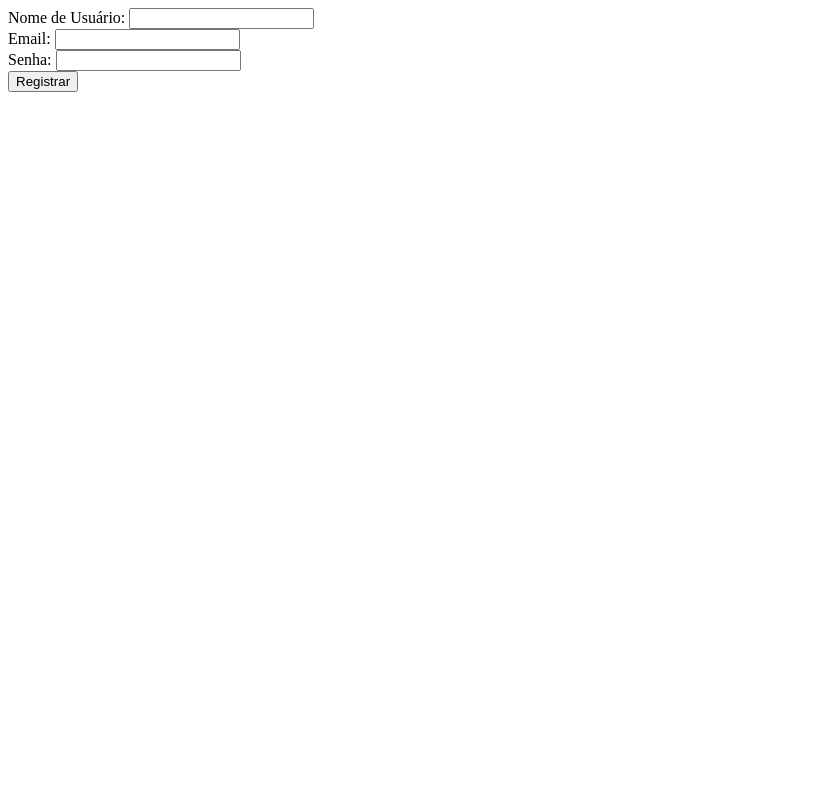
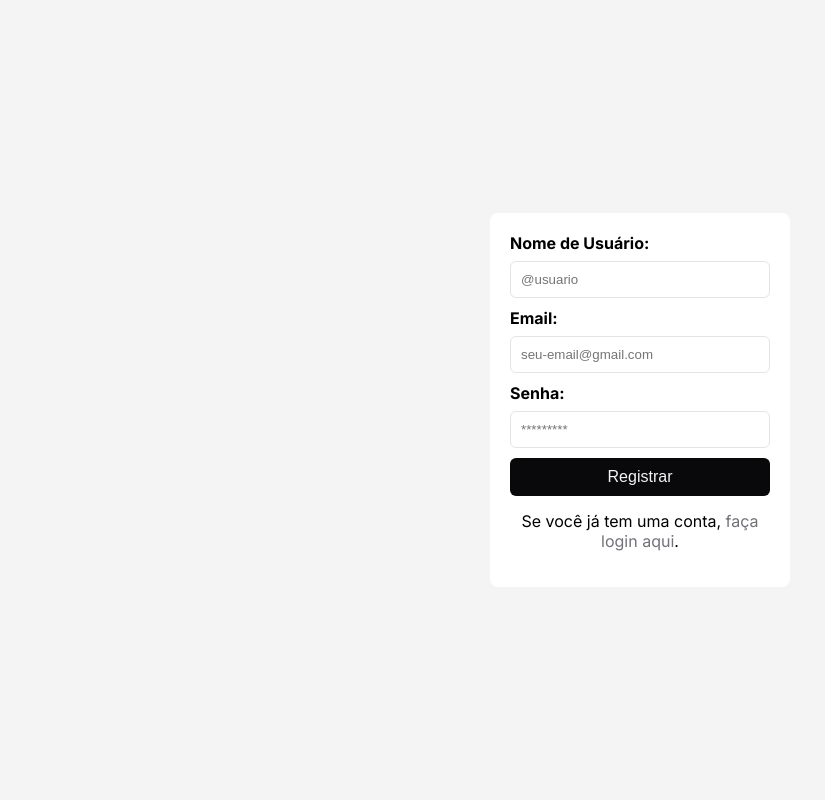
Before and after one commit to KaueLui/Charlie, a PHP site: page /register.php in a window 1280 px wide. Shown: the whole page, without its empty margins (0-825 px from the left). Run offline with PHP 8.4, Linux system fonts and the light colour scheme.

Commit message:
Css para as novas páginas

```diff
--- a/charlie-store/components/url.tsx
+++ b/charlie-store/components/url.tsx
@@ -5,7 +5,7 @@ import { FaUserCircle } from 'react-icons/fa';
 const UrlComponent: React.FC = () => {
   return (
     <div className="ml-auto flex items-center space-x-4">
-      <Link href="http://localhost:3002/php/register.php">
+      <Link href="http://localhost:3002/php/login.php">
         <p className="text-neutral-500 hover:text-black">
           <FaUserCircle size={28} />
         </p>
--- /dev/null
+++ b/charlie-store/php/index.css
@@ -0,0 +1,63 @@
+@import url('https://fonts.googleapis.com/css2?family=Inter:ital,opsz,wght@0,14..32,100..900;1,14..32,100..900&display=swap');
+
+body {
+    font-family: "Inter", sans-serif;
+    background-color: #f4f4f4;
+    margin: 0;
+    padding: 0;
+    display: flex;
+    justify-content: center;
+    align-items: center;
+    height: 100vh;
+}
+
+form {
+    background-color: #fff;
+    padding: 20px;
+    border-radius: 8px;
+    width: 300px;
+    box-sizing: border-box;
+}
+
+label {
+    display: block;
+    margin-bottom: 8px;
+    font-weight: bold;
+}
+
+input[type="text"],
+input[type="email"],
+input[type="password"] {
+    width: 100%;
+    padding: 10px;
+    margin-bottom: 10px;
+    border: 1px solid #E4E4E7;
+    border-radius: 6px;
+    box-sizing: border-box;
+}
+
+button {
+    background-color: #09090B;
+    color: #f4f4f4;
+    border: none;
+    padding: 10px 15px;
+    border-radius: 6px;
+    cursor: pointer;
+    width: 100%;
+    font-size: 16px;
+}
+
+.signup-link {
+    margin-top: 15px;
+    text-align: center;
+    display: flow-root;
+}
+
+.signup-link a {
+    color: #71717A;
+    text-decoration: none;
+}
+
+.signup-link a:hover {
+    text-decoration: underline;
+}
--- a/charlie-store/php/register.php
+++ b/charlie-store/php/register.php
@@ -22,12 +22,26 @@ if ($_SERVER["REQUEST_METHOD"] == "POST") {
 }
 ?>
 
+<!DOCTYPE html>
+<html lang="pt-BR">
+<head>
+    <meta charset="UTF-8">
+    <meta name="viewport" content="width=device-width, initial-scale=1.0">
+    <title>Registro de Usuário</title>
+    <link rel="stylesheet" href="index.css">
+</head>
+<body>
     <form method="post" action="">
         <label>Nome de Usuário:</label>
-    <input type="text" name="username" required><br>
+        <input type="text" name="username" required placeholder="@usuario"><br>
         <label>Email:</label>
-    <input type="email" name="email" required><br>
+        <input type="email" name="email" required placeholder="seu-email@gmail.com"><br>
         <label>Senha:</label>
-    <input type="password" name="password" required><br>
+        <input type="password" name="password" required placeholder="*********"><br>
         <button type="submit">Registrar</button>
+        <p class="signup-link">
+            Se você já tem uma conta, <a href="/php/login.php">faça login aqui</a>.
+        </p>
     </form>
+</body>
+</html>
```
Also changed, not shown: charlie-store/php/login.php (+13 -2 lines), README.md. Lines whose indentation alone changed are shown as unchanged.
